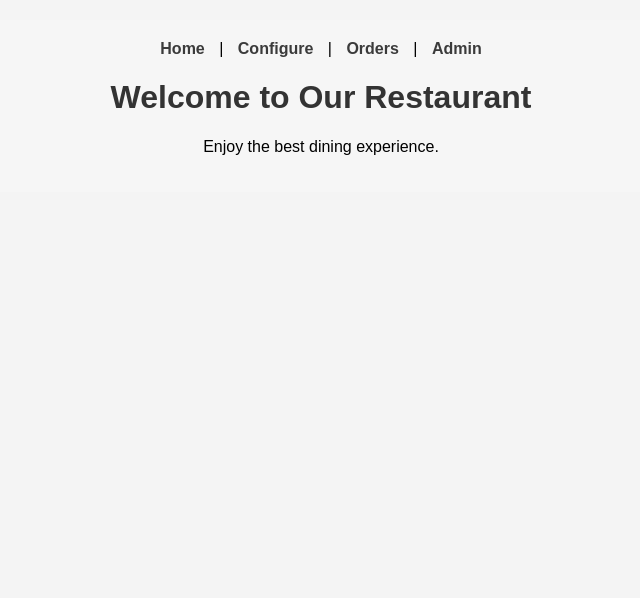
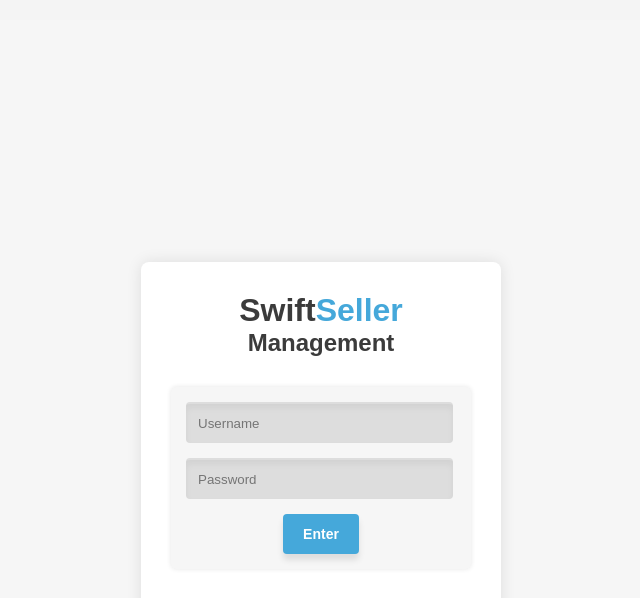
Before and after one commit to eraymond606/COP4834, a React (Create React App) app in the folder client/: page / in a window 1280 px wide. Shown: the top 598 px of the page, without its empty margins (319-959 px from the left). Built offline with nearby package versions, Linux system fonts and the light colour scheme.

Commit message:
Update App.js
Changes to header and home route

```diff
--- a/client/src/App.js
+++ b/client/src/App.js
@@ -1,6 +1,6 @@
 import React from 'react';
 import { BrowserRouter as Router, Route, Routes, Link } from 'react-router-dom';
-import Header from './components/Header';
+// import Header from './components/Header';
 import Home from './components/Home';
 import Configure from './components/ConfigOptions';
 import Orders from './components/Orders';
@@ -12,15 +12,15 @@
   return (
     <Router>
       <div className="App">
-        <Header />
-        <nav>
+        {/* <Header /> */}
+        {/* <nav>
           <Link to="/">Home</Link> | <Link to="/ConfigOptions">Configure</Link>{' '}
           | <Link to="/orders">Orders</Link> | <Link to="/admin">Admin</Link>
-        </nav>
+        </nav> */}
         <Routes>
-          <Route path="/" element={<Home />} />
+          <Route path="/" element={<Admin />} />
           <Route path="/ConfigOptions" element={<Configure />} />
-          <Route path="/orders" element={<Orders />} />
+          {/* <Route path="/orders" element={<Orders />} /> */}
           <Route path="/admin" element={<Admin />} />
           <Route path="/EmployeeConfig" element={<EmployeeConfig />} />
         </Routes>
```
